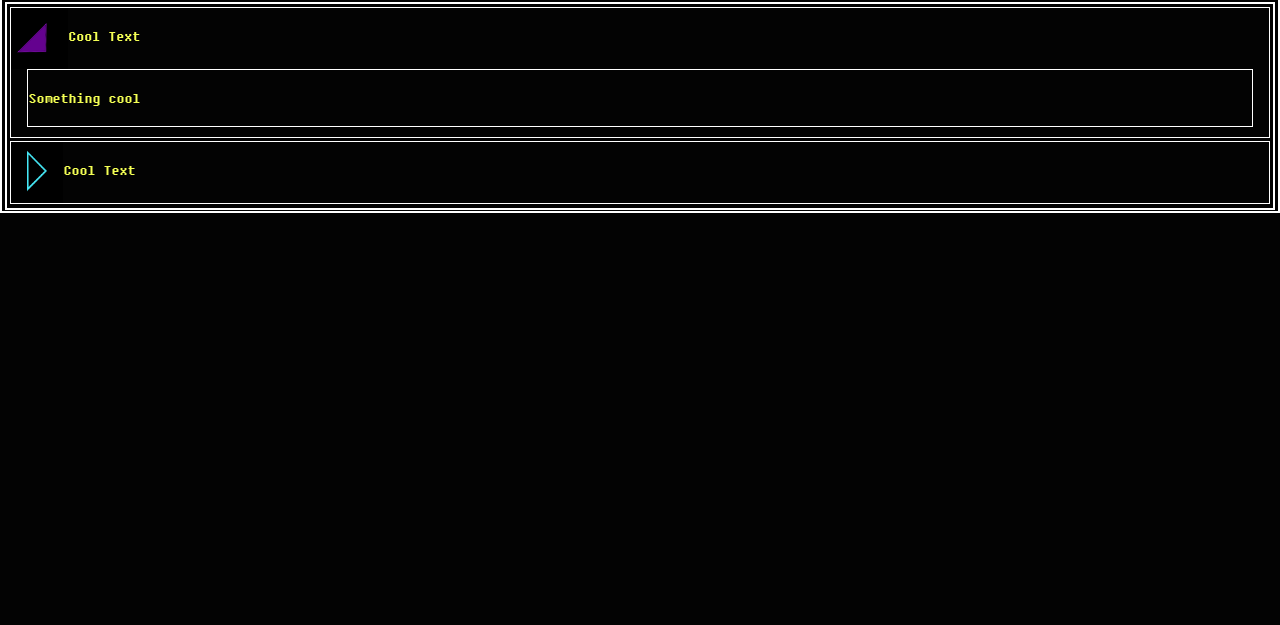
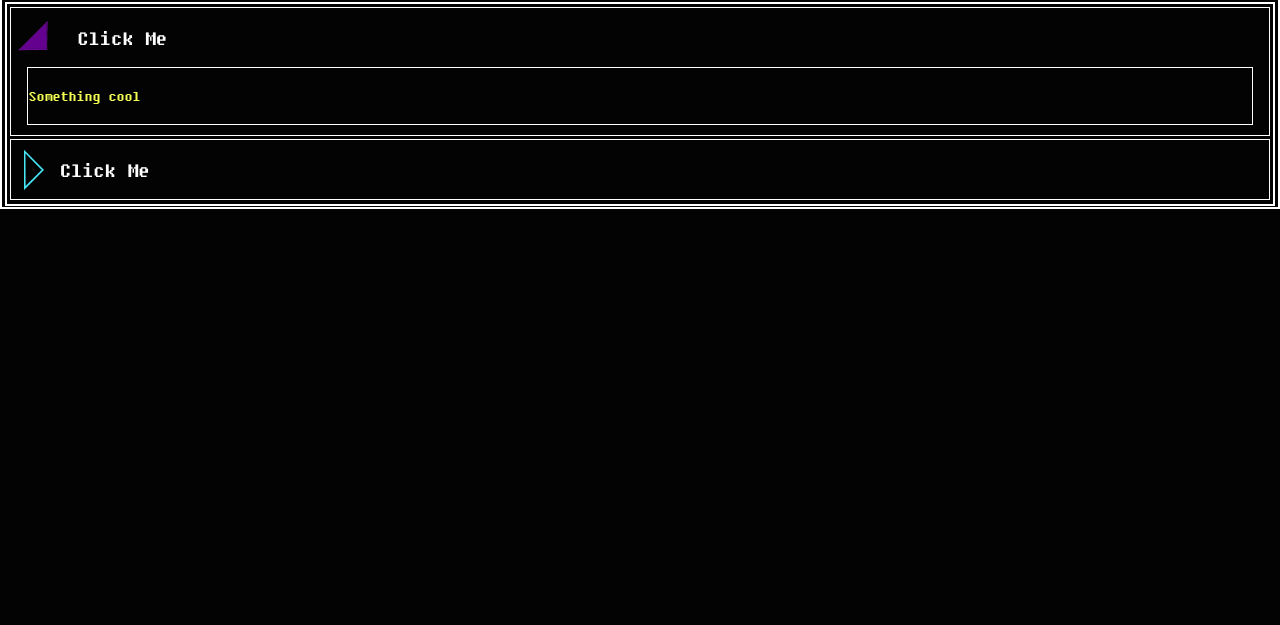
Before and after one commit to Not-Cooper/personal-website, an Astro site: page / in a window 1280 px wide. Shown: the part 175-800 px from the top of the page. Built offline with nearby package versions, Linux system fonts and the light colour scheme; Astro itself is replaced by a stand-in of ours.

Commit message:
better button

```diff
--- a/src/assets/css/style.css
+++ b/src/assets/css/style.css
@@ -53,6 +53,7 @@ h1 {
 
 .nav-menu li {
   flex: 1;
+  border: 4px solid var(--yellow);
 }
 
 .nav-menu a {
@@ -63,17 +64,15 @@ h1 {
   font-size: 3.2rem;
   font-weight: normal;
   color: var(--yellow);
-  border: 4px solid var(--yellow);
 }
 
-.nav-menu a:hover,
-.nav-menu a:focus {
-  background-color: #ff9776;
+.nav-menu a:active {
+  transform: translateY(1px);
 }
 
-:has(.menu[aria-expanded="true"]) .nav-menu {
+/* :has(.menu[aria-expanded="true"]) .nav-menu {
   display: unset;
-}
+} */
 
 /* @media screen and (min-width: 636px) {
   .nav-menu {
--- a/src/components/Dropdown.astro
+++ b/src/components/Dropdown.astro
@@ -3,10 +3,10 @@ const { collapsableID, isOpen=false } = Astro.props;
 ---
 <div class="dropdown">
     <div class="dropdown-tab">
-      <button class="dropdown-button-closed" dropdown-toggle={collapsableID} data-role="dropdown-button">
+      <button class="dropdown-button" dropdown-toggle={collapsableID} data-role="dropdown-button">
           <img id="dropdown-image" class="image-closed" src="/triangle.png" data-open={isOpen}/>
+          <span class="button-text">Click Me</span>
       </button>
-      <p>Cool Text</p>
     </div>
     <div id={collapsableID} class="dropdown-content" data-open={isOpen}>
         <p>Something cool</p>
@@ -24,28 +24,30 @@ const { collapsableID, isOpen=false } = Astro.props;
   .image-closed {
     width: 20px;
     transform: rotate(180deg);
+    margin: .5rem 1rem .5rem .4rem;
   }
   .image-expanded {
     width: 20px;
     transform: rotate(225deg);
-    margin: 1rem .7rem 0rem;
+    margin: .8rem 1.7rem .2rem .8rem;
     padding: 0rem;
   }
-  .dropdown-button-closed {
-    background-color: #000000;
+  .dropdown-button {
+    display: flex;
+    align-items: center;
     color: white;
-    padding: .5rem 1rem .5rem 1rem;
-    font-size: 16px;
+    font-family: inherit;
+    flex: 1;
+    background: none;
+    font-size: 1.4rem;
     border: none;
     cursor: pointer;
   }
-  .dropdown-button-expanded {
-    background-color: #000000;
-    color: white;
-    padding: 0rem .5rem 0rem .4rem;
-    font-size: 16px;
-    border: none;
-    cursor: pointer;
+  .dropdown-button:active .button-text {
+    transform: translateY(1px);
+  }
+  .button-text {
+    text-align: center;
   }
   .dropdown-content[data-open="false"] {
     display: none;
@@ -65,13 +67,13 @@ const { collapsableID, isOpen=false } = Astro.props;
             const isExpandedOnLoad = content.getAttribute('data-open') === 'true';
             image.src = isExpandedOnLoad ? 'ourple_triangle.png': 'triangle.png';
             image.className = isExpandedOnLoad ? 'image-expanded' : 'image-closed';
-            button.className = isExpandedOnLoad ? 'dropdown-button-expanded' : 'dropdown-button-closed';
+            // button.className = isExpandedOnLoad ? 'dropdown-button-expanded' : 'dropdown-button-closed';
             button.addEventListener('click', () => {
                 if (content && image) {
                     const isExpanded = content.getAttribute('data-open') === 'true';
                     image.src = isExpanded ? 'triangle.png': 'ourple_triangle.png';
                     image.className = isExpanded ? 'image-closed' : 'image-expanded';
-                    button.className = isExpanded ? 'dropdown-button-closed' : 'dropdown-button-expanded';
+                    // button.className = isExpanded ? 'dropdown-button-closed' : 'dropdown-button-expanded';
                     content.setAttribute('data-open', (!isExpanded).toString());
                 }
             });
```
